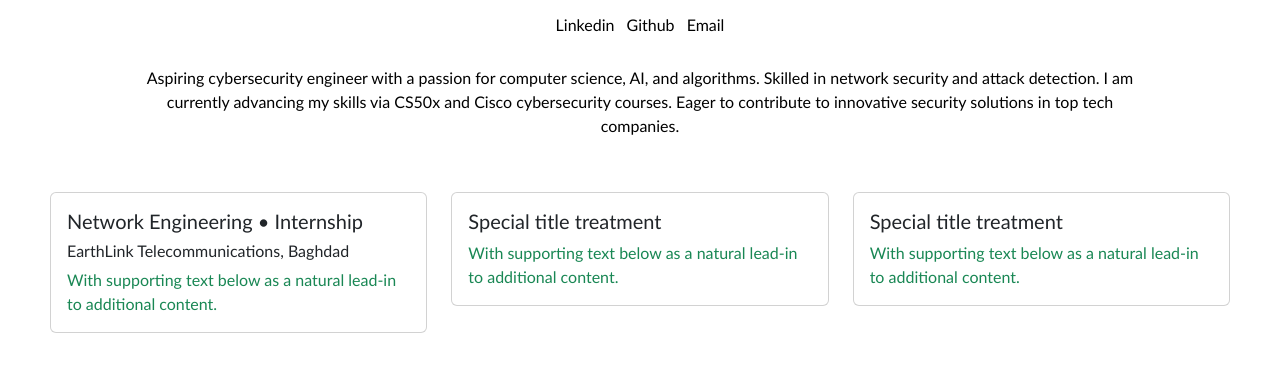
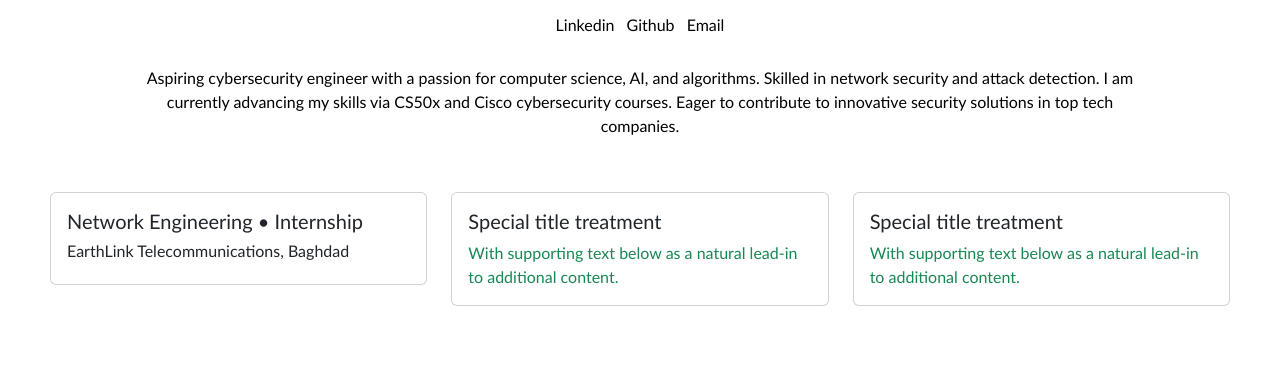
Before and after one commit to zahrra55/CS50, a plain HTML site: page homepage/index.html in a window 1280 px wide. Shown: the part 163-534 px from the top of the page. Drawn offline with nearby package versions, Linux system fonts and the light colour scheme.

Commit message:
Thu, Feb 6, 2025, 12:11 AM +03:00

```diff
--- a/homepage/index.html
+++ b/homepage/index.html
@@ -68,7 +68,7 @@
               <div class="card-body">
                 <h5 class="card-title">Network Engineering • Internship</h5>
                 <h6>EarthLink Telecommunications, Baghdad</h3>
-                <p class="card-text">With supporting text below as a natural lead-in to additional content.</p>
+
               </div>
             </div>
           </div>
```
